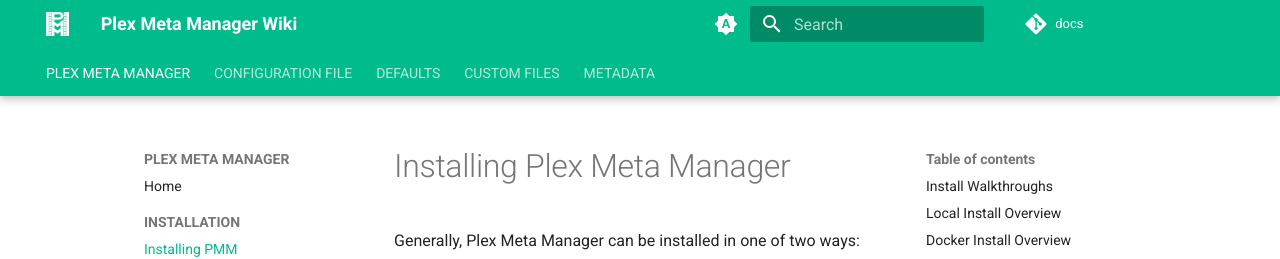
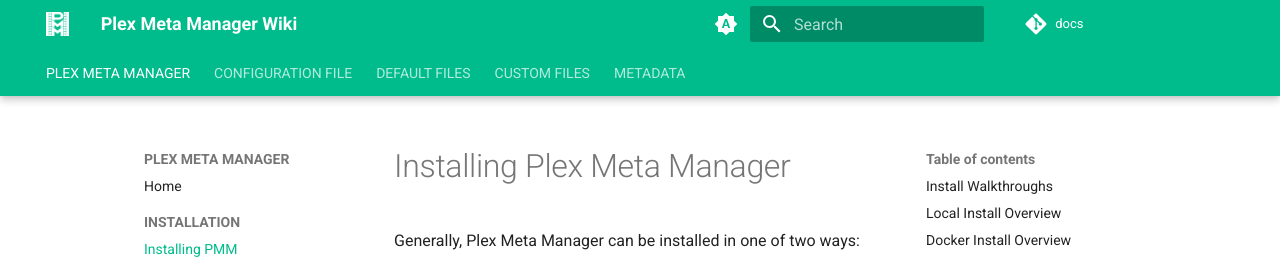
Before and after one commit to YozoraXCII/Docs-Test, an MkDocs documentation site: the page built from docs/pmm/install/installation.md, in a window 1280 px wide. Shown: the top 259 px of the page. Built offline with MkDocs 1.6.1 and Material for MkDocs 9.7.7, drawn with Linux system fonts in a browser that asks for light colours; comment, search, counter and statistics services are not loaded.

Commit message:
rebrand DEFAULTS to DEFAULT FILES

```diff
--- a/mkdocs.yml
+++ b/mkdocs.yml
@@ -151,7 +151,7 @@ nav:
         - OMDb: config/omdb.md
         - AniDB: config/anidb.md
         - MyAnimeList: config/myanimelist.md
-  - DEFAULTS:
+  - DEFAULT FILES:
       - Defaults Usage Guide: defaults/guide.md
       - Defaults Files: defaults/files.md
       - COLLECTIONS DEFAULTS:
```
